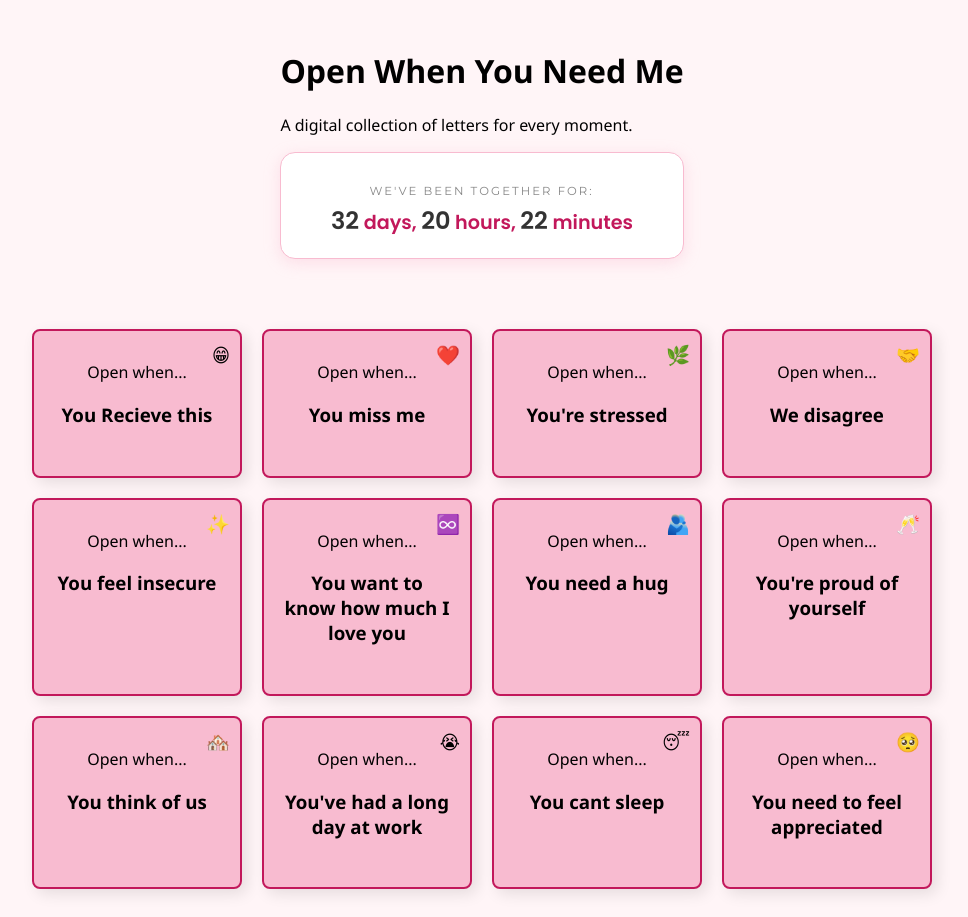
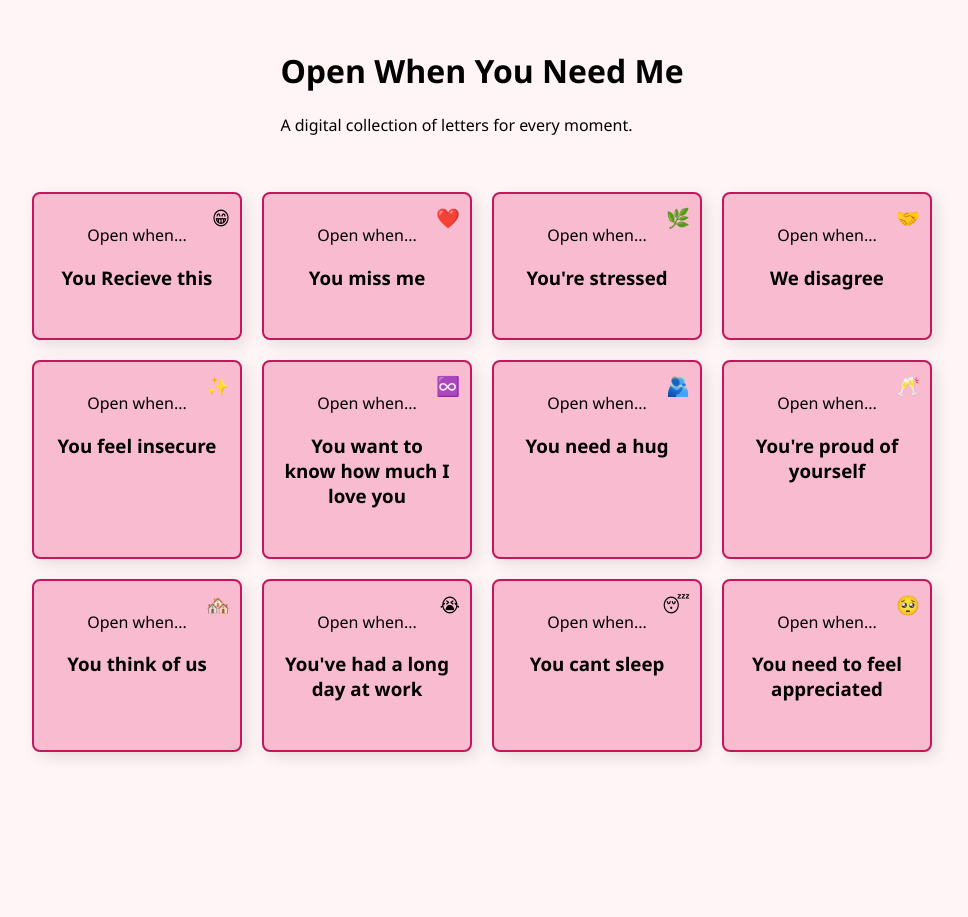
Before and after one commit to DavidOkoni09/for-claire, a plain HTML site: page index.html in a window 1280 px wide. Shown: the whole page, without its empty margins (158-1126 px from the left). After the commit the page ends 800 px from the top, so only its background shows below. Drawn offline with Linux system fonts and the light colour scheme; a web font is replaced by a local one.

Commit message:
Update index.html

```diff
--- a/index.html
+++ b/index.html
@@ -26,15 +26,6 @@
     <header>
         <h1>Open When You Need Me</h1>
         <p>A digital collection of letters for every moment.</p>
-
-        <div class="counter-container">
-            <p>We've been together for:</p>
-            <div id="together-counter">
-                <span id="days">0</span> days,
-                <span id="hours">0</span> hours,
-                <span id="minutes">0</span> minutes
-            </div>
-        </div>
     </header>
 
     <main class="envelope-grid" id="grid">
```
